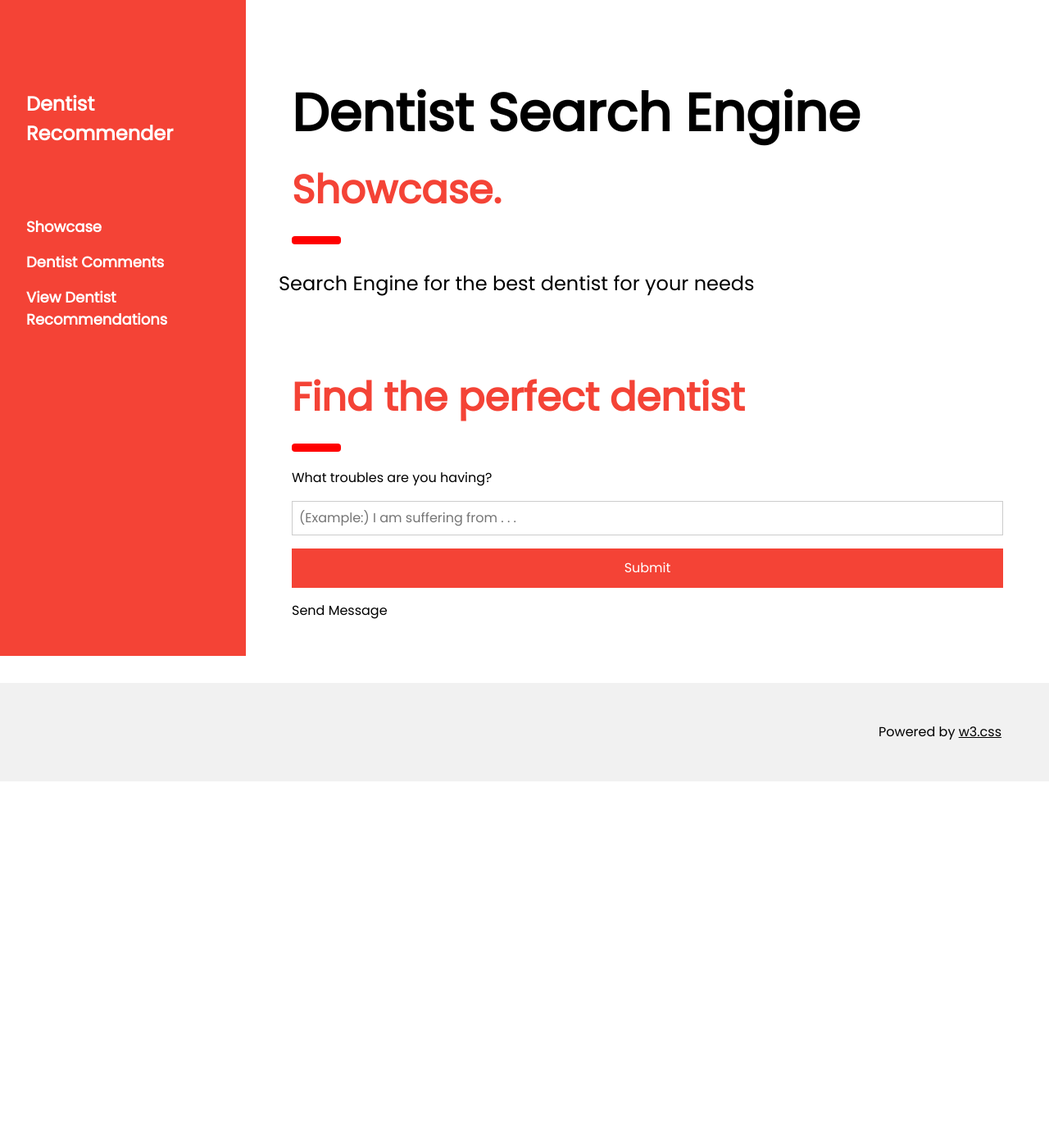
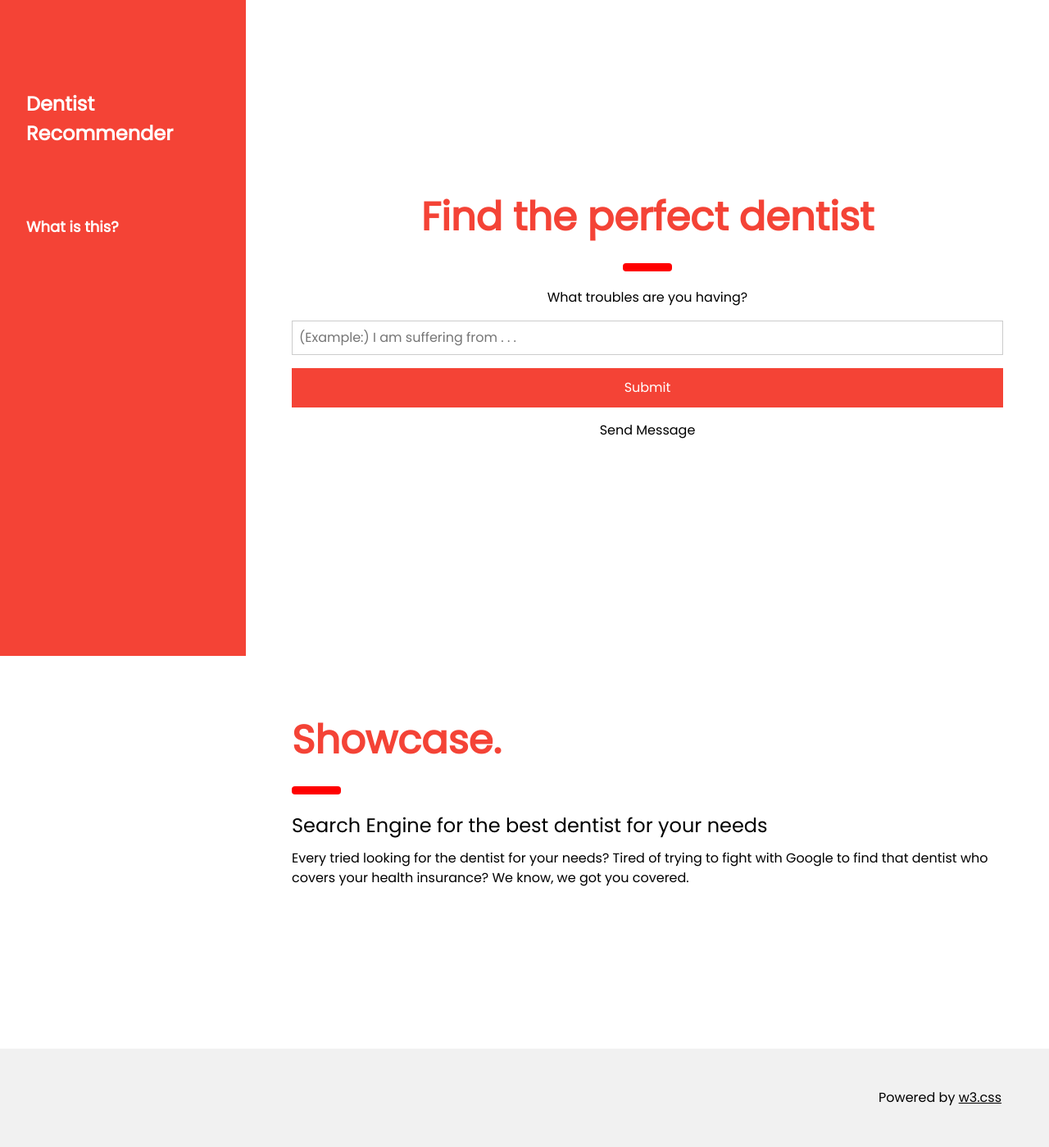
Before and after one commit to vanstorm9/Dentist-Recommendation, a Flask app: page / in a window 1280 px wide. Shown: the whole page at 82% size. Before the commit the page ends 953 px from the top, so only its background shows below. Run offline with Flask 2, Linux system fonts and the light colour scheme.

Commit message:
Got something presentable

```diff
--- a/flaskSite/templates/index.html
+++ b/flaskSite/templates/index.html
@@ -51,9 +51,7 @@ body {font-size:16px;}
     <h3 class="w3-padding-64"><b>Dentist Recommender</b></h3>
   </div>
   <div class="w3-bar-block">
-    <a href="#showcase" onclick="w3_close()" class="w3-bar-item w3-button w3-hover-white">Showcase</a>
-    <a href="#contact" onclick="w3_close()" class="w3-bar-item w3-button w3-hover-white">Dentist Comments</a>
-    <a href="http://localhost:5000/dentistRecommend" class="w3-bar-item w3-button w3-hover-white">View Dentist Recommendations</a>
+    <a href="#showcase" onclick="w3_close()" class="w3-bar-item w3-button w3-hover-white">What is this?</a>
   </div>
 </nav>
 
@@ -70,16 +68,12 @@ body {font-size:16px;}
 <div class="w3-main" style="margin-left:340px;margin-right:40px">
 
   <!-- Header -->
+  <!--
   <div class="w3-container" style="margin-top:80px" id="showcase">
     <h1 class="w3-jumbo"><b>Dentist Search Engine</b></h1>
-    <h1 class="w3-xxxlarge w3-text-red"><b>Showcase.</b></h1>
-    <hr style="width:50px;border:5px solid red" class="w3-round">
+
   </div>
-
-  <!-- Photo grid (modal) -->
-    <h3>
-    Search Engine for the best dentist for your needs
-    </h3>
+  -->
 
   <!-- Modal for full size images on click-->
   <div id="modal01" class="w3-modal w3-black" style="padding-top:0" onclick="this.style.display='none'">
@@ -89,8 +83,9 @@ body {font-size:16px;}
       <p id="caption"></p>
     </div>
   </div>
-
+  <br><br><br><br><br><br>
   <!-- Contact -->
+  <center>
     <div class="w3-container" id="contact" style="margin-top:75px">
       <h1 class="w3-xxxlarge w3-text-red"><b>Find the perfect dentist</b></h1>
       <hr style="width:50px;border:5px solid red" class="w3-round">
@@ -103,13 +98,25 @@ body {font-size:16px;}
         <input type="submit" class="w3-button w3-block w3-padding-large w3-red w3-margin-bottom">Send Message</input>
       </form>
     </div>
-
+  </center>
 
   <div class="alert" id="alertT" name="alertT" style="display:none;">
   <span class="closebtn" onclick="this.parentElement.style.display='none';">&times;</span>
   <strong>Success!</strong> Your complaint has been successfully submitted
 </div>
 
+
+
+<br><br><br><br><br><br><br><br><br><br>
+   <div class="w3-container" style="margin-top:80px" id="showcase">
+    <h1 class="w3-xxxlarge w3-text-red"><b>Showcase.</b></h1>
+    <hr style="width:50px;border:5px solid red" class="w3-round">
+    <h3>
+    Search Engine for the best dentist for your needs
+    </h3>
+    Every tried looking for the dentist for your needs? Tired of trying to fight with Google to find that dentist who covers your health insurance? We know, we got you covered.
+  </div>
+<br><br><br><br><br>
 <!-- End page content -->
 </div>
 
```
Lines whose indentation alone changed are shown as unchanged.
